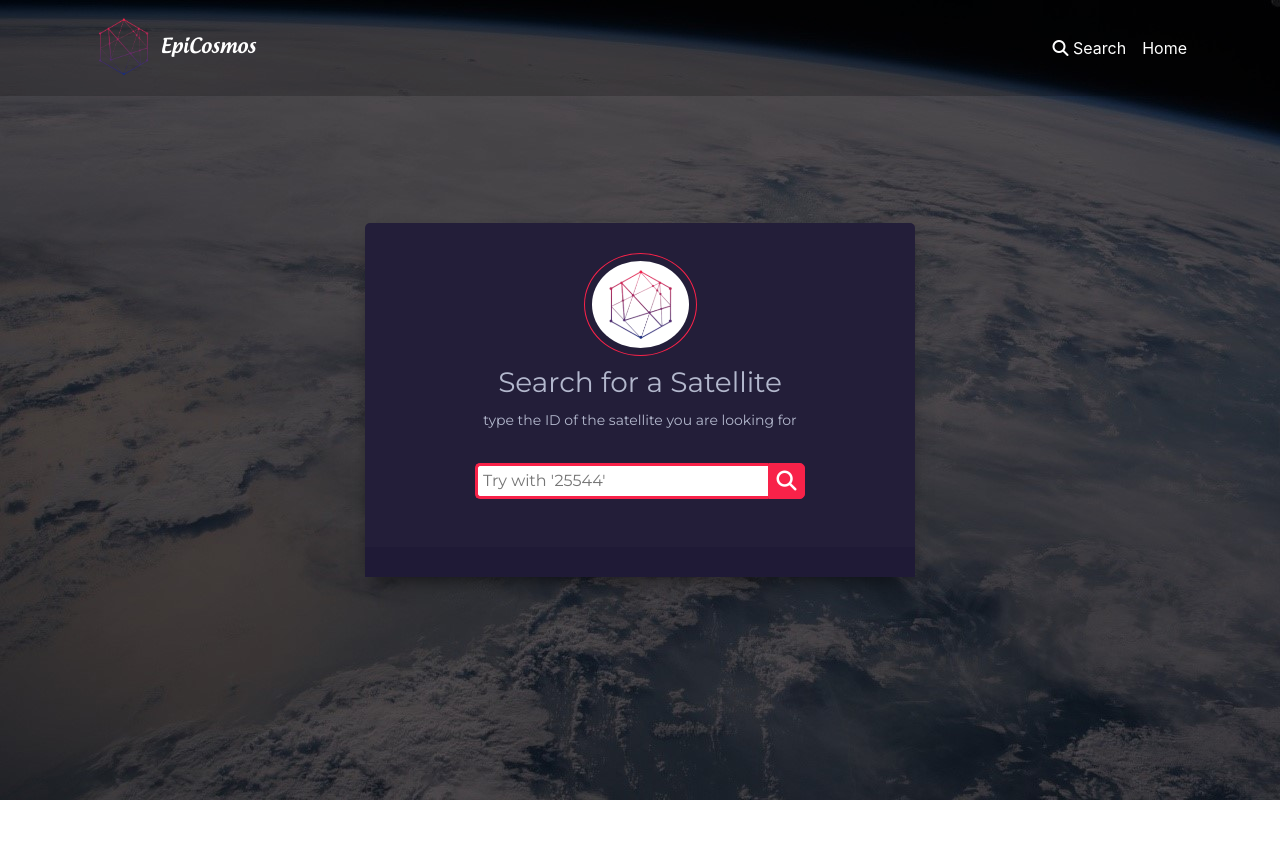
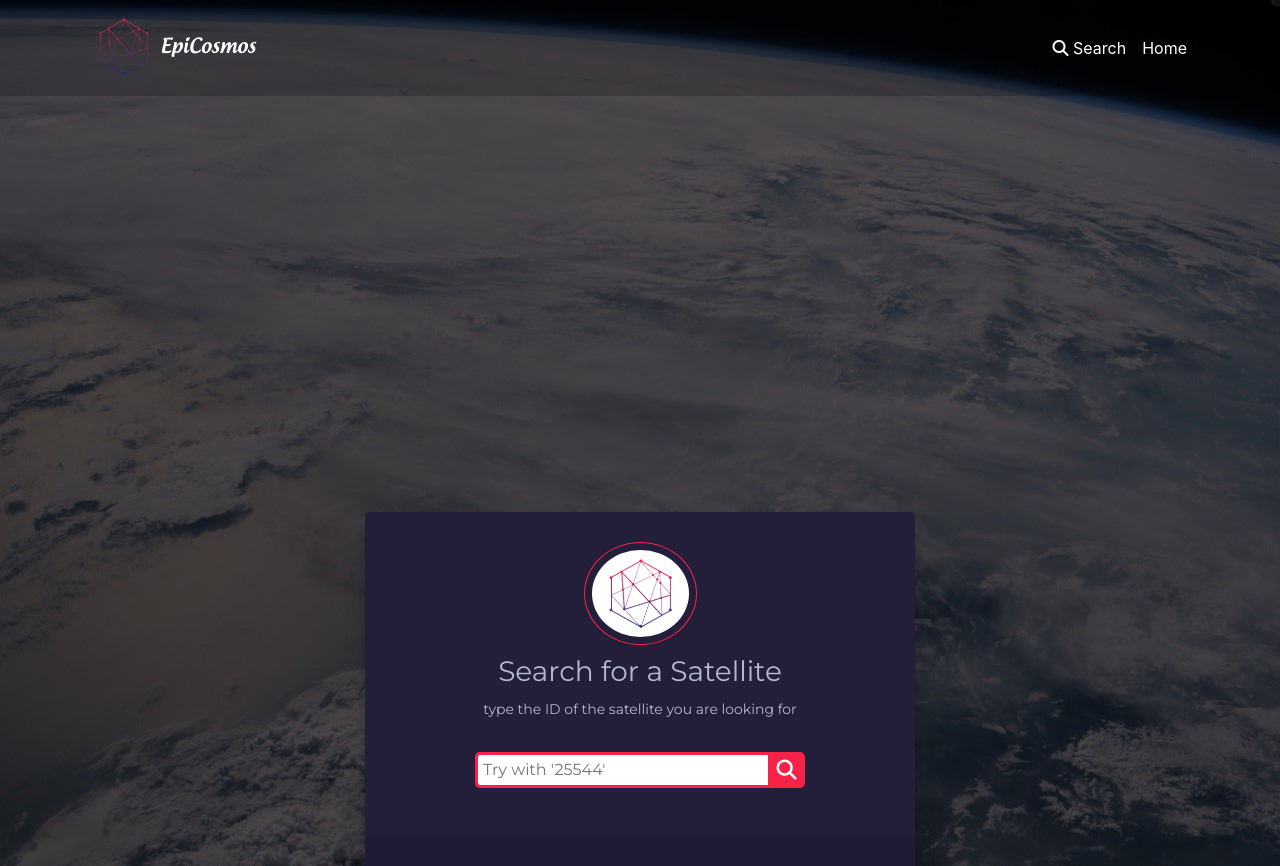
Before and after one commit to Brasegon/ARE-YOU-DEAD-OR-ALIVE, an Angular app: page /search in a window 1280 px wide. Before the commit the page ends 800 px from the top, so only its background shows below. Built offline with nearby package versions, Linux system fonts and the light colour scheme.

Commit message:
search reponsif

```diff
--- a/src/app/search/search.component.css
+++ b/src/app/search/search.component.css
@@ -59,11 +59,11 @@ p {
   }
 }
 
-@media (max-height: 580px)
+@media (max-height: 800px)
 {
   .card-container
   {
-    margin-top: 100px;
+    margin-top: 40%;
   }
 }
 
--- a/src/app/search/search.component.html
+++ b/src/app/search/search.component.html
@@ -20,9 +20,13 @@
   <h4>- Result -</h4>
   <h5>Name : <span id="name">{{this.name}}</span></h5>
   <h5>ID : <span id="id">{{this.id}}</span></h5>
+  <h5>OrbitType : <span id="longitude">{{this.orbit}}</span></h5>
+  <h5>Type : <span id="longitude">{{this.type}}</span></h5>
   <h5>Latitude : <span id="latitude">{{this.latitude}}</span></h5>
   <h5>Longitude : <span id="longitude">{{this.longitude}}</span></h5>
   <h5>Height(km): <span id="height">{{this.height}}</span></h5>
+  <h5>Elevation : <span id="longitude">{{this.elevation}}</span></h5>
+  <h5>Azimuth : <span id="longitude">{{this.azimuth}}</span></h5>
   <h5>Velocity(km/h) : <span id="velocity">{{this.velocity}}</span></h5>
   <h5>Date : <span id="date">{{this.date}}</span></h5>
 	</div>
```
